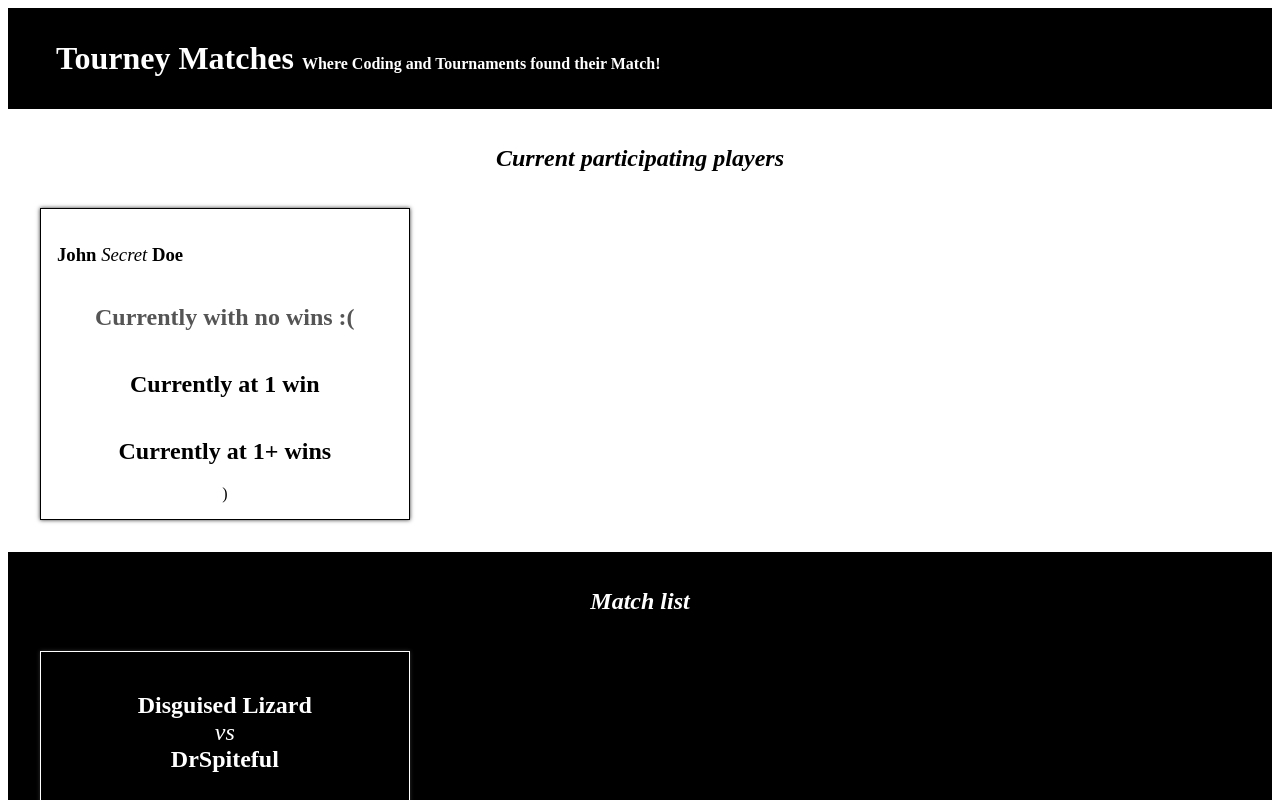
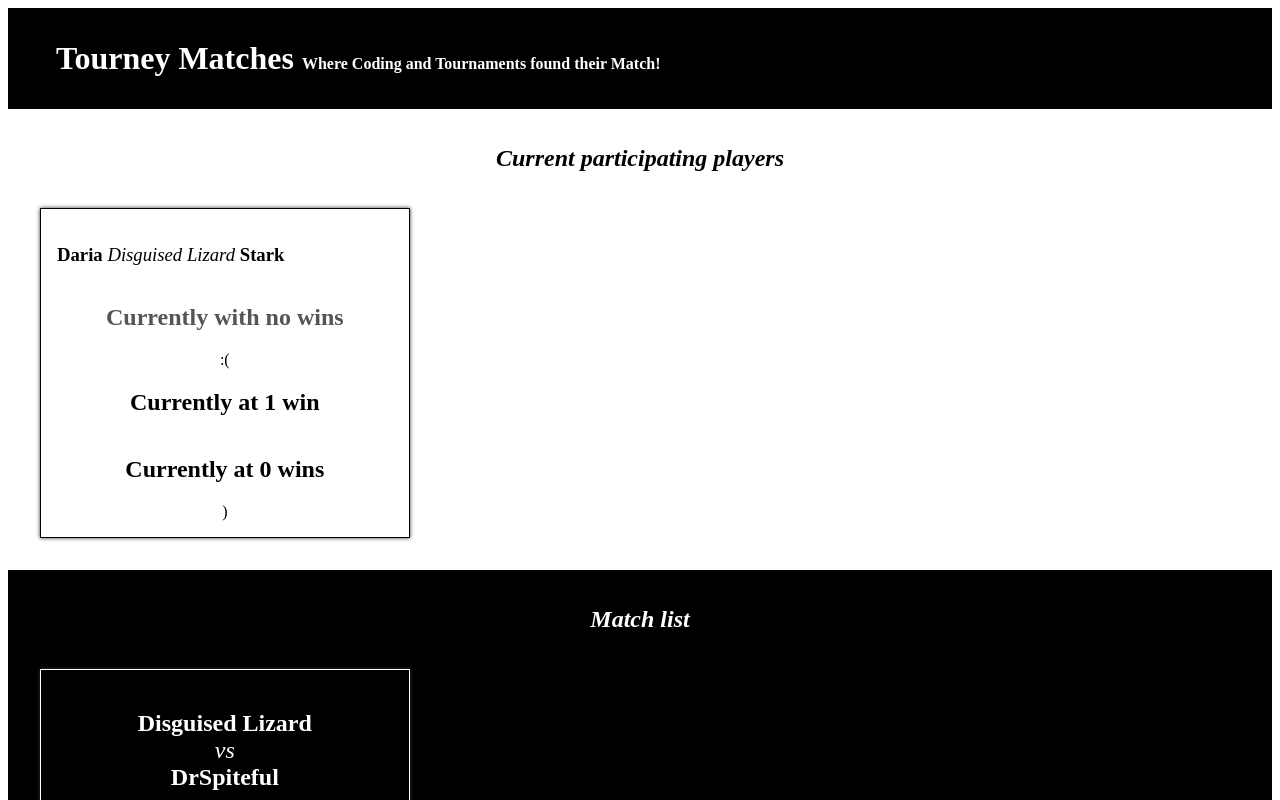
Before and after one commit to yerbol021/tourney-matches, a React (Create React App) app: page / in a window 1280 px wide. Shown: the top 800 px of the page. Built offline with nearby package versions, Linux system fonts and the light colour scheme.

Commit message:
Receiving The Props For A Player

```diff
--- a/src/components/Player.js
+++ b/src/components/Player.js
@@ -1,19 +1,14 @@
 import React from "react"; //optional
 import playerData from "../data/playerData";
 
-function Player() {
+function Player(props) {
 
   return (
     <article className="Player">
-      <h1>
-        John <span>Secret</span> Doe
-      </h1>
-      {/* To be shown when there is no wins */}
-      <h2 className="zero">Currently with no wins :(</h2>
-      {/* To be shown when there is 1 win */}
-      <h2>Currently at 1 win</h2>
-      {/* To be shown when there is more than one win */}
-      <h2>Currently at 1+ wins</h2>)
+      <h1>{props.firstName} <span>{props.gamerTag}</span> {props.lastName}</h1>
+      {/* To be shown when there is no wins */}<h2 className="zero">Currently with no wins </h2>:(
+      {/* To be shown when there is 1 win */}<h2>Currently at 1 win</h2>
+      {/* To be shown when there is more than one win */}<h2>Currently at {props.wins} wins</h2>)
     </article>
   );
 }
```
